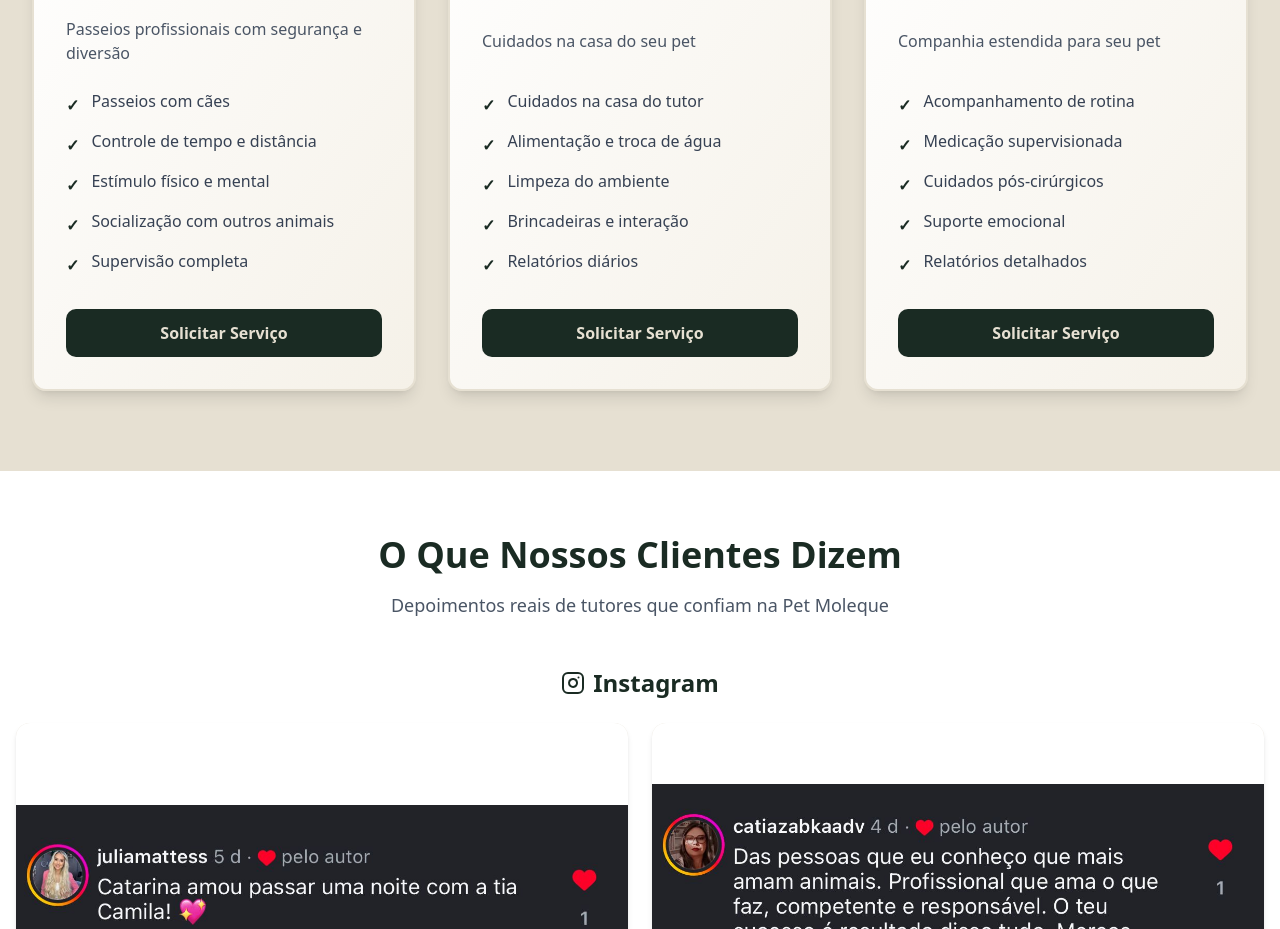
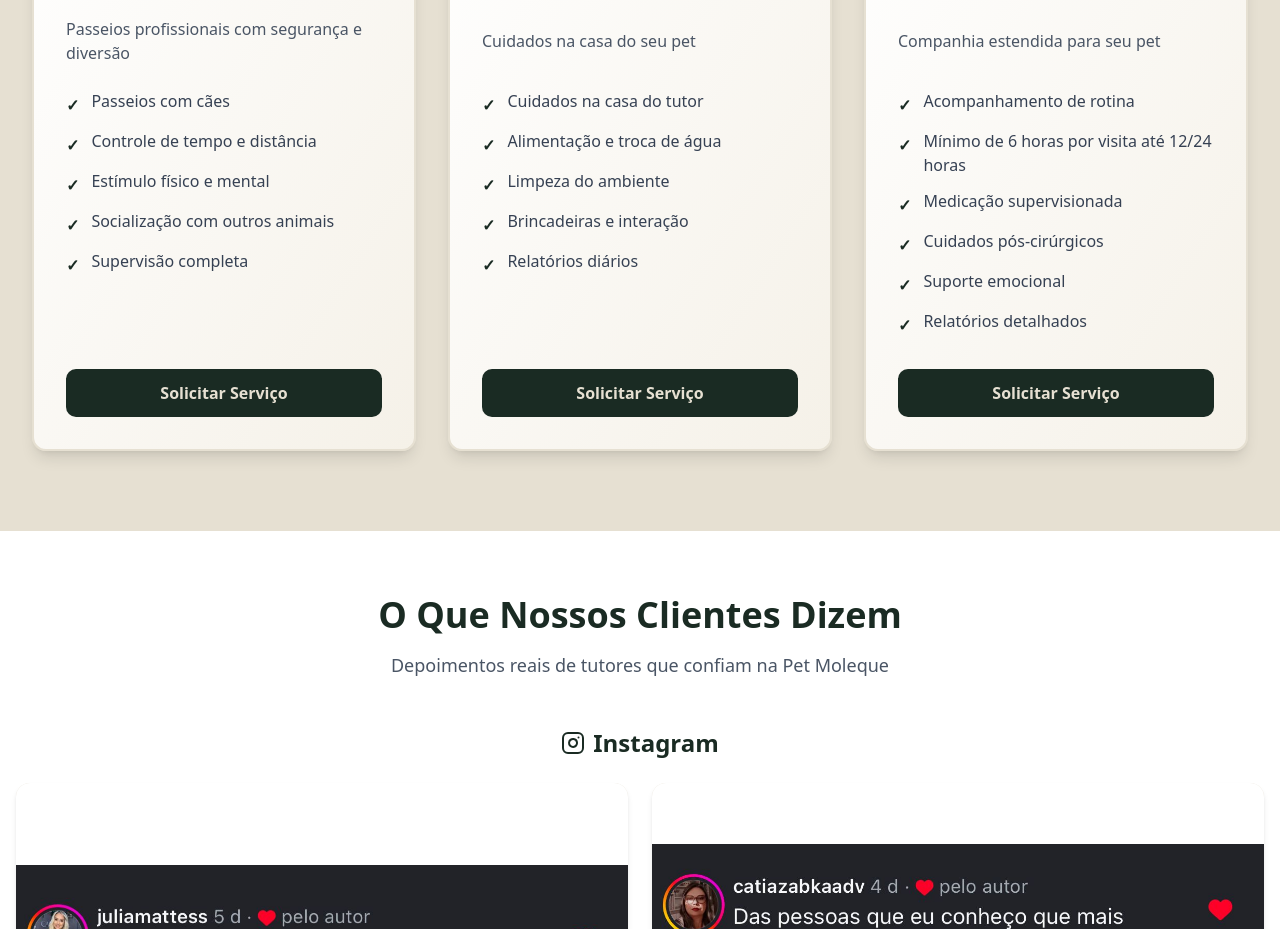
Before and after one commit to DKunrath/SitePetMoleque, a Next.js app: page / in a window 1280 px wide. Shown: the part 1401-2330 px from the top of the page. Built offline with nearby package versions, Linux system fonts and the light colour scheme.

Commit message:
Att Home Care Horas

```diff
--- a/app/servicos/page.tsx
+++ b/app/servicos/page.tsx
@@ -49,6 +49,7 @@ const servicesDetail = [
       "Companhia e supervisão estendida para garantir o bem-estar do seu pet durante períodos mais longos.",
     features: [
       "Acompanhamento de rotina diária",
+      "Mínimo de 6 horas por visita até 12/24 horas",
       "Administração supervisionada de medicamentos",
       "Cuidados pós-cirúrgicos com profissionalismo",
       "Suporte emocional e interação constante",
--- a/components/services-section.tsx
+++ b/components/services-section.tsx
@@ -37,6 +37,7 @@ const services = [
     description: "Companhia estendida para seu pet",
     features: [
       "Acompanhamento de rotina",
+      "Mínimo de 6 horas por visita até 12/24 horas",
       "Medicação supervisionada",
       "Cuidados pós-cirúrgicos",
       "Suporte emocional",
```
